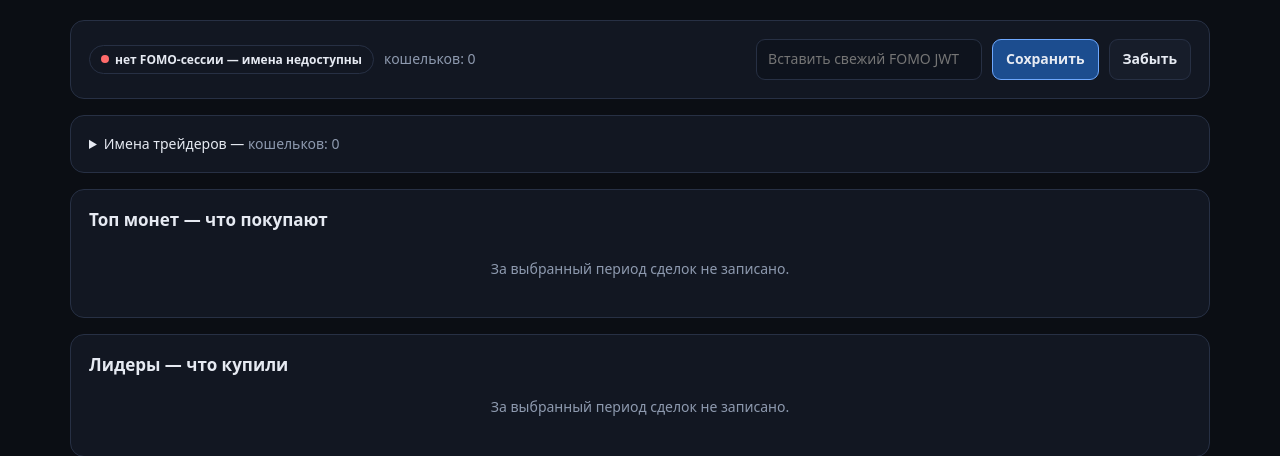
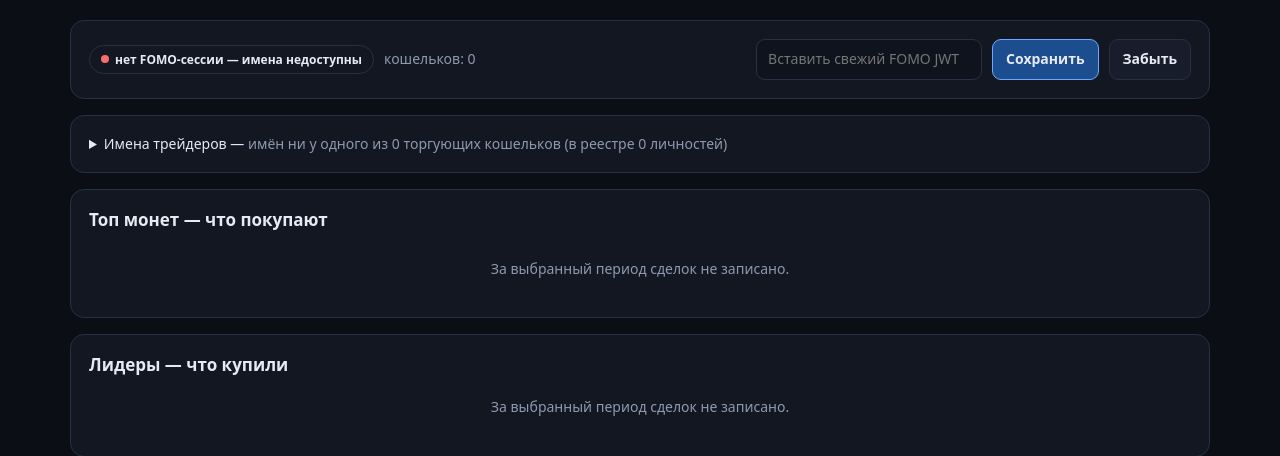
Before and after one commit to dobryakk5/grid, a FastAPI app: page /fomo in a window 1280 px wide. Shown: the part 64-520 px from the top of the page. Run offline with FastAPI, Linux system fonts and the light colour scheme; data that the repository does not hold is empty; parts of the project's set-up code (start-up, migrations or seed data) failed here and were passed over.

Commit message:
Count names on wallets that trade, not rows in the registry
The panel read "кошельков: 362", which looks like naming is working while
every table still shows bare addresses. The number that matters is how many
of the wallets we see trading carry a name, and that is currently zero:
FOMO's evmAddress never appears on this chain, so the registry is full of
named people who trade nowhere we can observe.

Co-Authored-By: Claude Opus 5 <noreply@anthropic.com>

```diff
--- a/app/api/routes.py
+++ b/app/api/routes.py
@@ -6,7 +6,7 @@ from typing import Literal
 
 from fastapi import APIRouter, HTTPException
 from pydantic import BaseModel, Field, model_validator
-from sqlalchemy import case, func, select, update as sa_update
+from sqlalchemy import case, func, or_, select, update as sa_update
 
 from app.core.config import settings
 from app.db.models import (
@@ -1305,8 +1305,23 @@ async def fomo_status() -> dict:
                     FomoTrader.evm_address.is_not(None),
                 )
             )
+            # The only naming figure worth showing: how many of the wallets we
+            # actually see trading carry a name. Counting registry rows instead
+            # reads as success while the column on every table stays empty --
+            # FOMO's own evmAddress never appears on this chain, so most rows
+            # are named identities that trade nowhere we can see.
+            trading = select(func.distinct(func.lower(ChainSwap.wallet_address))).subquery()
+            trading_wallets = await session.scalar(select(func.count()).select_from(trading))
+            named_trading = await session.scalar(
+                select(func.count(func.distinct(func.lower(FomoTrader.evm_address)))).where(
+                    func.lower(FomoTrader.evm_address).in_(select(trading.c[0])),
+                    or_(FomoTrader.user_handle.is_not(None), FomoTrader.display_name.is_not(None)),
+                )
+            )
             cursor = await session.get(ChainScanCursor, (settings.rh_chain_id, "realtime"))
         result.update({
+            "trading_wallets": trading_wallets or 0,
+            "named_trading_wallets": named_trading or 0,
             "registry_last_updated": newest_rank.isoformat() if newest_rank else None,
             "traders_known": traders_known or 0,
             "traders_with_wallet": traders_with_wallet or 0,
--- a/templates/fomo_analysis.html
+++ b/templates/fomo_analysis.html
@@ -326,8 +326,13 @@ async function refreshNamesPanel() {
       api(BASE + '/api/fomo/status'),
       api(BASE + `/api/fomo/coins?hours=${$('hours').value}&limit=10`),
     ]);
-    const tracked = status.traders_known || 0;
-    $('namesCount').textContent = `кошельков: ${tracked}`;
+    // Deliberately not the registry size: 313 named identities mean nothing
+    // while none of them is a wallet we see trading.
+    const trading = status.trading_wallets || 0;
+    const named = status.named_trading_wallets || 0;
+    $('namesCount').textContent = named
+      ? `имён у торгующих кошельков: ${named} из ${trading}`
+      : `имён ни у одного из ${trading} торгующих кошельков (в реестре ${status.traders_known || 0} личностей)`;
     $('snippet').value = buildSnippet(coins.coins.map(c => c.token_address));
   } catch (e) {
     $('namesCount').textContent = 'не удалось подготовить код';
```
